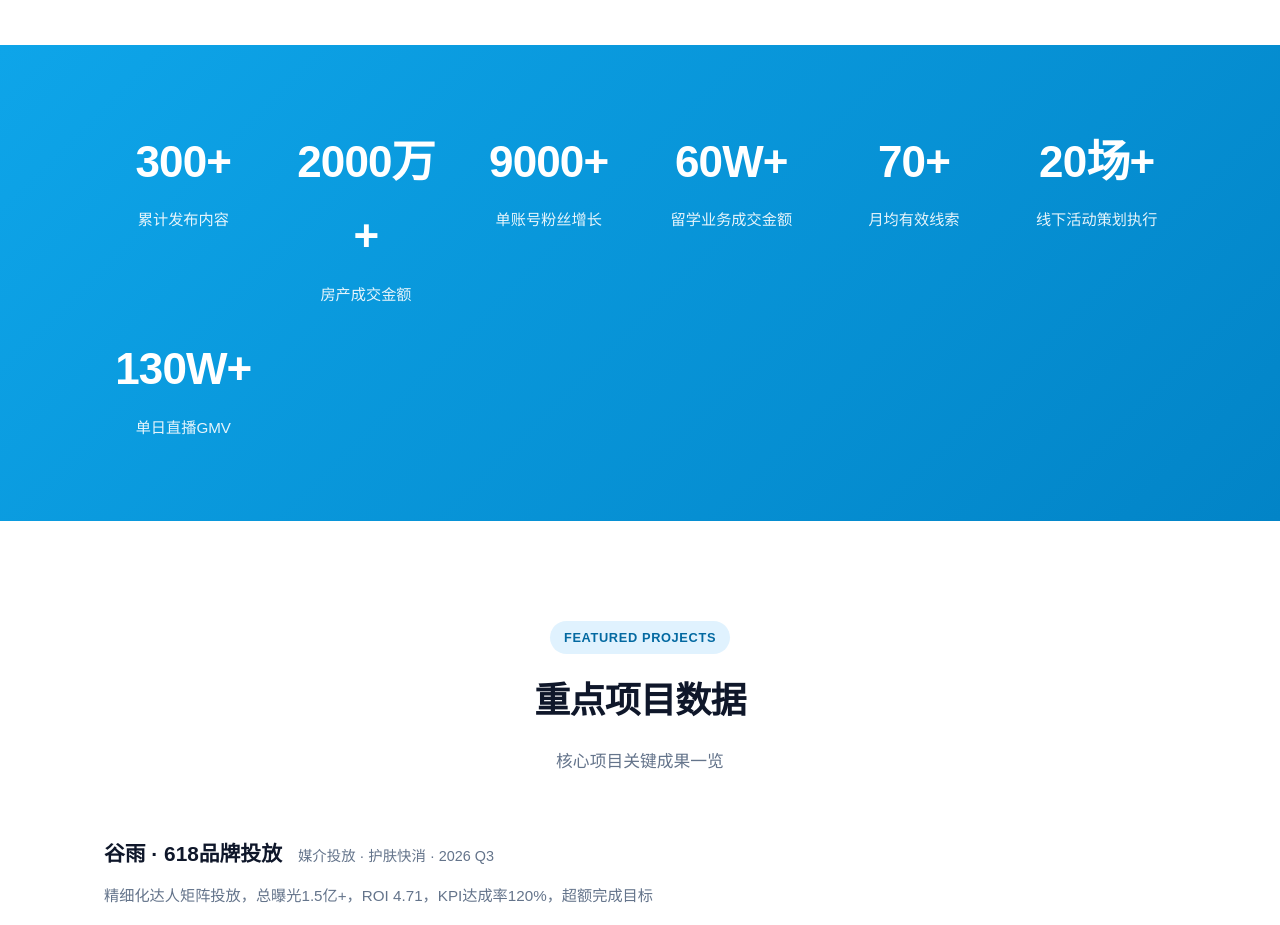
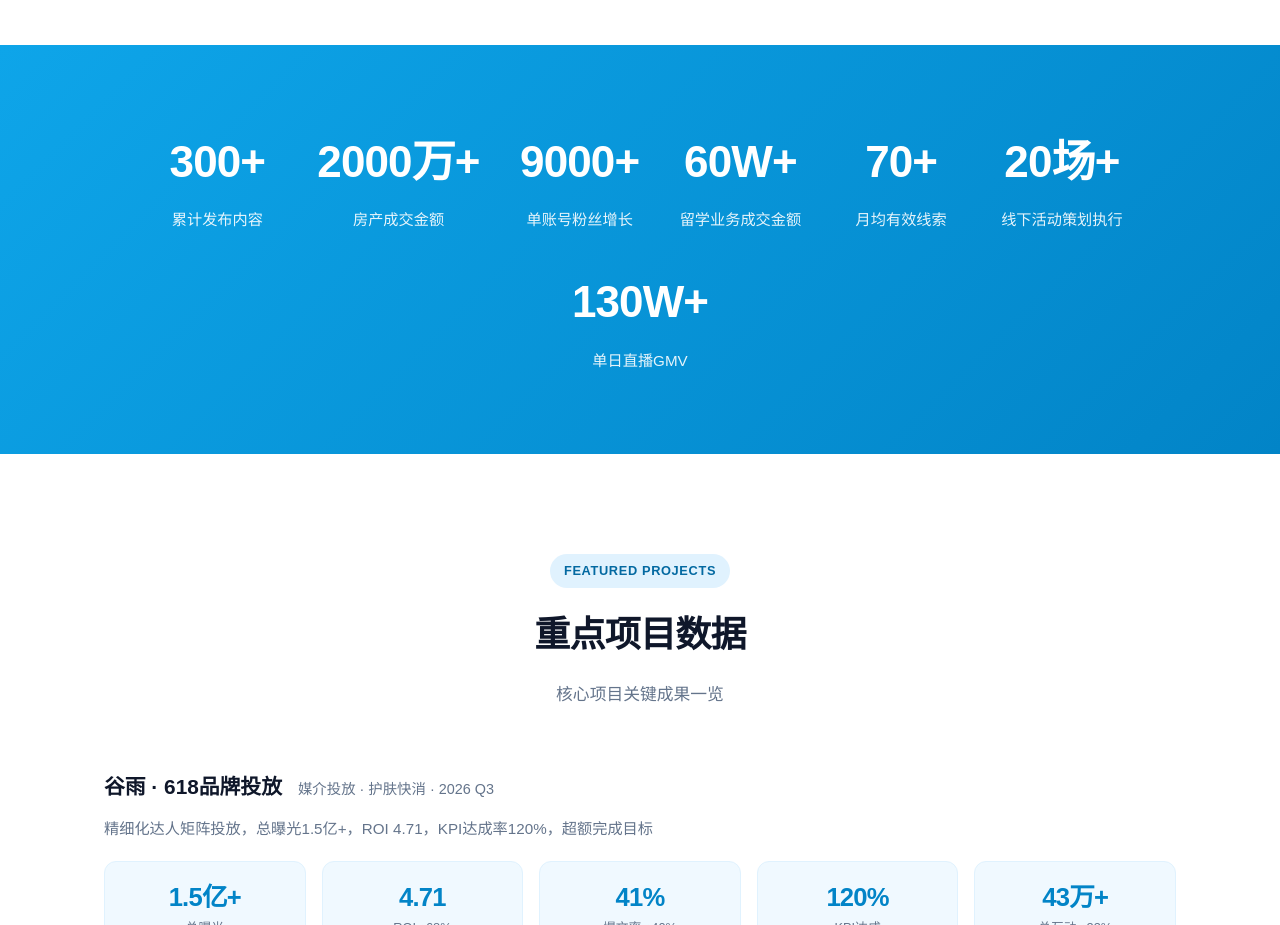
Before and after one commit to guodiankun88/guodiankun-portfolio, a plain HTML site: page index.html in a window 1280 px wide. Shown: the part 4880-5805 px from the top of the page. Drawn offline with Linux system fonts and the light colour scheme.

Commit message:
修复stats数据栏排版为flex居中布局
- 从grid auto-fit改为flexbox居中，避免末行孤立
- 7个指标自然排列：上排约4个、下排约3个，居中对齐

```diff
--- a/index.html
+++ b/index.html
@@ -613,10 +613,16 @@
     }
 
     .stats-grid {
-      display: grid;
-      grid-template-columns: repeat(auto-fit, minmax(140px, 1fr));
-      gap: 24px;
+      display: flex;
+      flex-wrap: wrap;
+      justify-content: center;
+      gap: 32px 40px;
       text-align: center;
+    }
+
+    .stat-item {
+      flex: 0 0 auto;
+      min-width: 120px;
     }
 
     .stat-item h3 {
```
